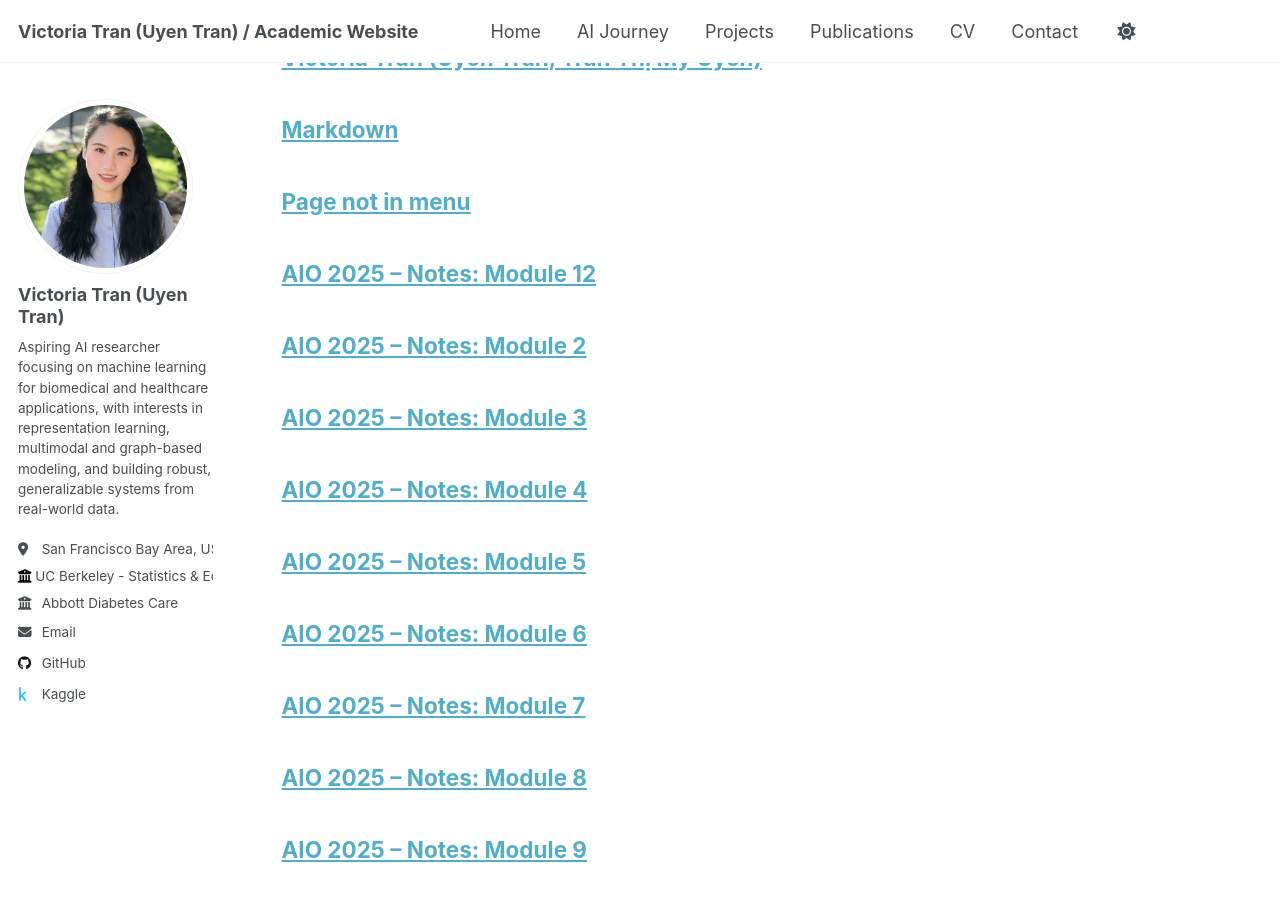
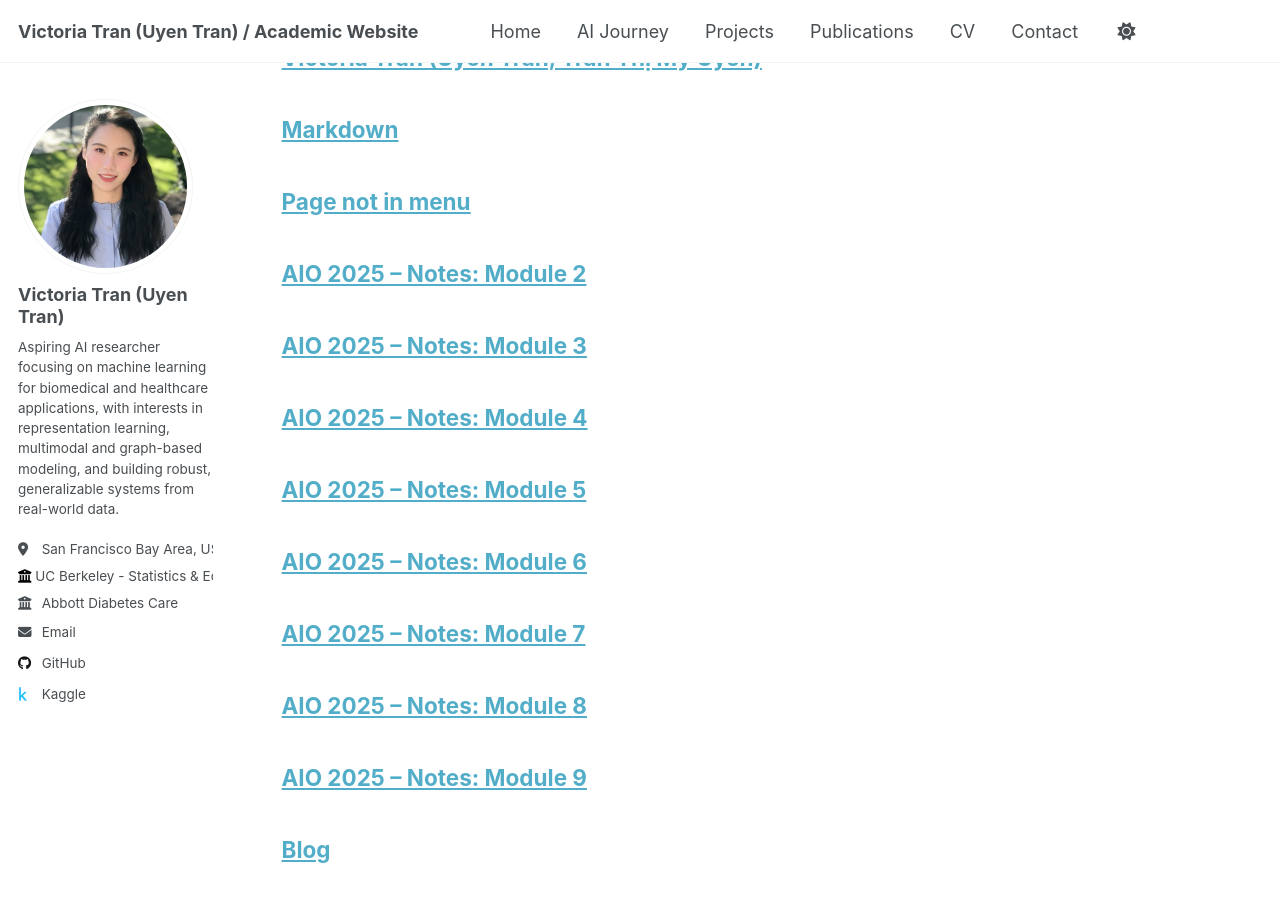
Before and after one commit to uyentran9/uyentran-ai-blog, a Jekyll site: the page built from _pages/archive-layout-with-content.md, in a window 1280 px wide and 900 px high, scrolled down 5065 px. Built offline with Jekyll 4.4.1, drawn with Linux system fonts in a browser that asks for light colours; a script that is not in the unit is left out.

Commit message:
Update title and publication status for Module 12

```diff
--- a/_pages/blog/notes-module12.html
+++ b/_pages/blog/notes-module12.html
@@ -1,9 +1,10 @@
 ---
 layout: archive
-title: "AIO 2025 – Notes: Module 12"
+title: "AIO 2026 – Notes: Module 12"
 permalink: /blog/notes/module12/
 author_profile: true
 module_tag: "module12"
+published: false
 ---
 
 {% include base_path %}
```
